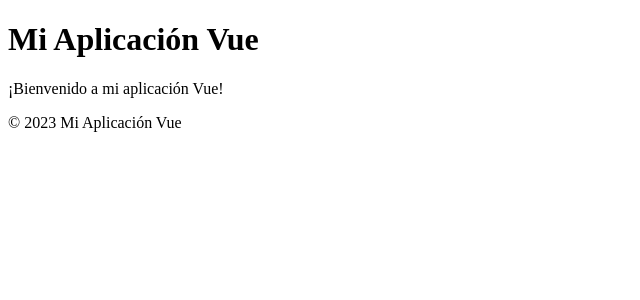
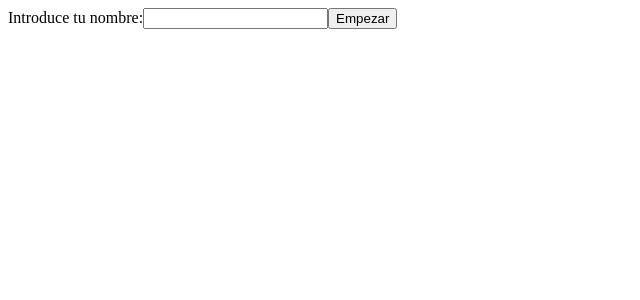
Before and after one commit to A24Ole/Act2_Opcional_Canva_Col-laboratiu, a Vue app in the folder MiProyecto/frontend/: page / in a window 1280 px wide. Shown: the top 300 px of the page, without its empty margins (0-640 px from the left). Built offline with nearby package versions, Linux system fonts and the light colour scheme.

Commit message:
Refactor frontend components and add HomePage functionality

```diff
--- a/MiProyecto/frontend/jsconfig.json
+++ b/MiProyecto/frontend/jsconfig.json
@@ -1,5 +1,6 @@
 {
   "compilerOptions": {
+    "baseUrl": ".",
     "paths": {
       "@/*": ["src/*"]
     }
--- a/MiProyecto/frontend/src/App.vue
+++ b/MiProyecto/frontend/src/App.vue
@@ -1,17 +1,11 @@
 <script setup>
 import { ref, computed} from 'vue';
+
+import NameBegin from './components/NameBegin.vue';
 </script>
 
 <template>
-  <header>
-    <h1>Mi Aplicación Vue</h1>
-  </header>
-  <main>
-    <p>¡Bienvenido a mi aplicación Vue!</p>
-  </main>
-  <footer>
-    <p>&copy; 2023 Mi Aplicación Vue</p>
-  </footer>
+  <NameBegin />
 </template>
 
 <style scoped>
--- /dev/null
+++ b/MiProyecto/frontend/src/components/HomePage.vue
@@ -0,0 +1,17 @@
+<script setup>
+import { ref } from 'vue';
+
+defineProps({
+  playerName: {
+    type: String,
+    required: true
+  }
+});
+
+</script>
+
+<template>
+    <div>
+        <h1>Welcome to the HomePage, {{ playerName }}!</h1>
+    </div>
+</template>
--- /dev/null
+++ b/MiProyecto/frontend/src/components/NameBegin.vue
@@ -0,0 +1,23 @@
+<script setup>
+import { ref } from 'vue';
+
+import HomePage from '@/components/HomePage.vue';
+
+const showHomePage = ref(false);
+
+const playerName = ref('');
+
+function startGame() {
+    console.log(`Se unio el jugador: ${playerName.value}`);
+    showHomePage.value = true;
+}
+</script>
+
+<template>
+        <form v-if="!showHomePage" @submit.prevent="startGame">
+            <label for="name">Introduce tu nombre:</label>
+            <input type="text" id="name" v-model="playerName" required>
+            <button type="submit">Empezar</button>
+        </form>
+        <HomePage v-if="showHomePage" :playerName="playerName"/>
+</template>
```
Also changed, not shown: 1 other file (tests, documents, lock files or other folders).
